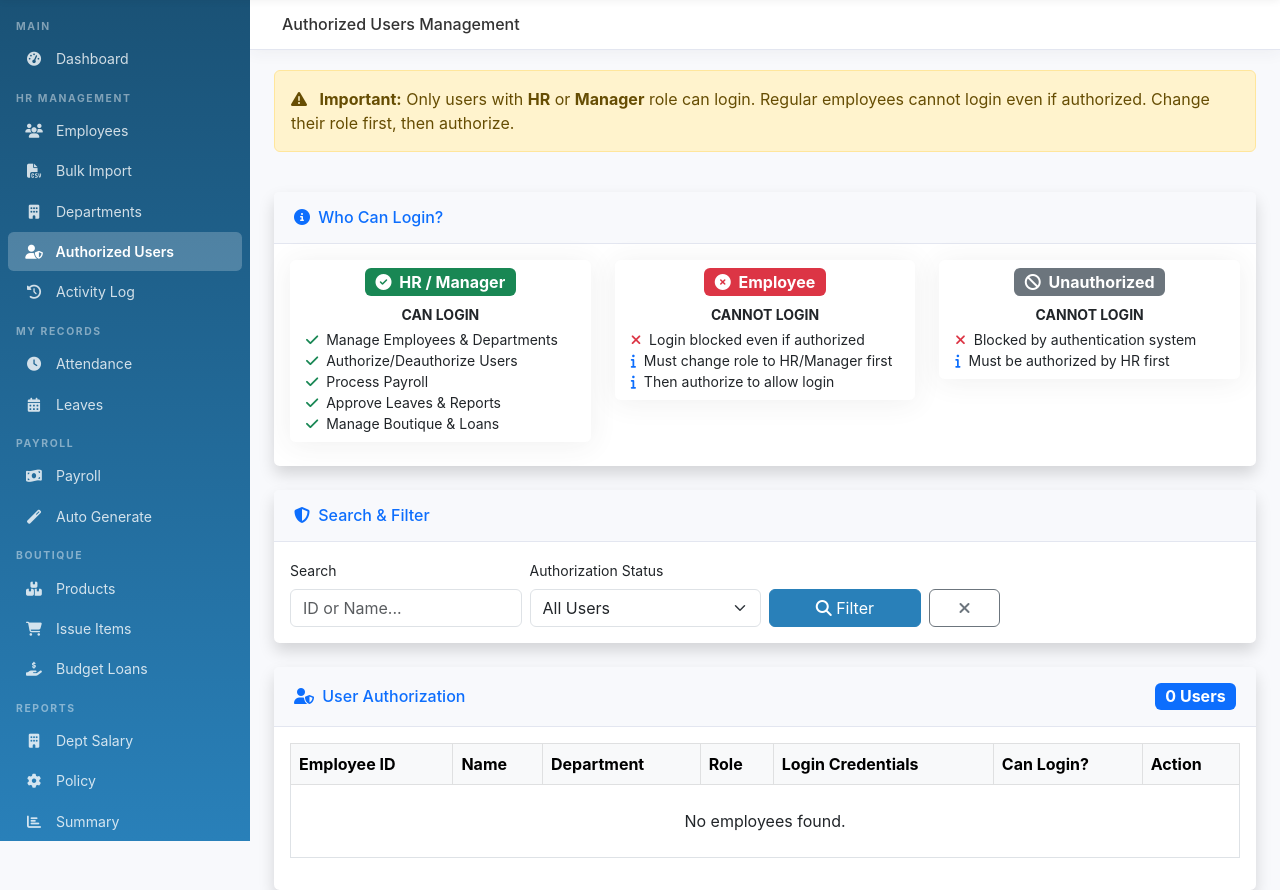
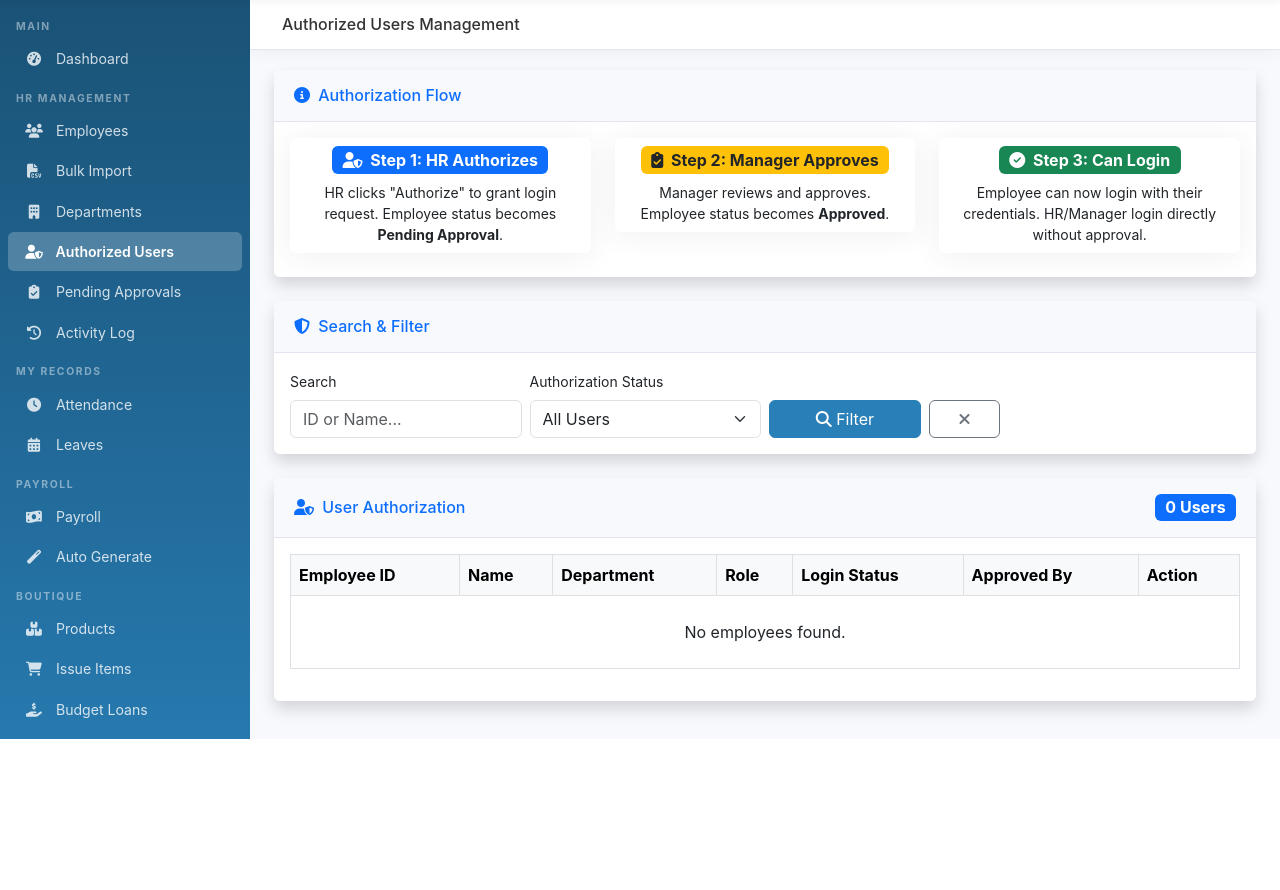
Before and after one commit to banday72/HR-PAYROLL-SYSTEM, a Django app: page /authorized-users/ in a window 1280 px wide. Shown: the part 61-951 px from the top of the page. After the commit the page ends 800 px from the top, so only its background shows below. Run offline with Django 5.2, Linux system fonts and the light colour scheme; the visitor is signed in with stand-in values (Sample User, id 1); data that the repository does not hold is empty.

Commit message:
Add HR authorize + Manager approve flow for employee login

```diff
--- a/employees/admin.py
+++ b/employees/admin.py
@@ -10,8 +10,8 @@ class DepartmentAdmin(admin.ModelAdmin):
 
 @admin.register(Employee)
 class EmployeeAdmin(admin.ModelAdmin):
-    list_display = ['employee_id', 'first_name', 'last_name', 'department', 'designation', 'salary', 'status', 'is_authorized', 'role']
-    list_filter = ['status', 'department', 'gender', 'is_authorized', 'role']
+    list_display = ['employee_id', 'first_name', 'last_name', 'department', 'designation', 'salary', 'status', 'is_authorized', 'approved_by_manager', 'role']
+    list_filter = ['status', 'department', 'gender', 'is_authorized', 'approved_by_manager', 'role']
     search_fields = ['employee_id', 'first_name', 'last_name', 'email']
 
 
--- a/employees/models.py
+++ b/employees/models.py
@@ -37,6 +37,9 @@ class Employee(models.Model):
     profile_picture = models.ImageField(upload_to='profiles/', blank=True, null=True)
     role = models.CharField(max_length=20, choices=ROLE_CHOICES, default='employee')
     is_authorized = models.BooleanField(default=False, help_text='Only authorized users can login')
+    approved_by_manager = models.BooleanField(default=False, help_text='Manager must approve authorization')
+    approved_by = models.ForeignKey(User, on_delete=models.SET_NULL, null=True, blank=True, related_name='approved_employees')
+    approved_at = models.DateTimeField(null=True, blank=True)
     must_change_password = models.BooleanField(default=False, help_text='Force password change on next login')
     created_at = models.DateTimeField(auto_now_add=True)
     updated_at = models.DateTimeField(auto_now=True)
--- a/employees/urls.py
+++ b/employees/urls.py
@@ -16,5 +16,7 @@ urlpatterns = [
     path('change-password/', views.change_password, name='change_password'),
     path('authorized-users/', views.authorized_users, name='authorized_users'),
     path('authorized-users/<int:pk>/toggle/', views.toggle_authorize, name='toggle_authorize'),
+    path('pending-approvals/', views.pending_approvals, name='pending_approvals'),
+    path('pending-approvals/<int:pk>/action/', views.manager_approve, name='manager_approve'),
     path('audit-log/', views.audit_log_list, name='audit_log'),
 ]
--- a/employees/views.py
+++ b/employees/views.py
@@ -294,24 +294,97 @@ def toggle_authorize(request, pk):
     if request.method == 'POST':
         new_password = request.POST.get('new_password', '').strip()
         employee.is_authorized = not employee.is_authorized
+        if not employee.is_authorized:
+            employee.approved_by_manager = False
+            employee.approved_by = None
+            employee.approved_at = None
         employee.save()
         if employee.is_authorized:
             action = 'authorize'
-            if employee.role not in ('hr', 'manager'):
-                messages.warning(request, f'{employee.full_name} is authorized but has role "{employee.role}". Only HR and Manager roles can login. Change their role to HR/Manager to allow login.')
-            else:
+            if employee.role in ('hr', 'manager'):
+                employee.approved_by_manager = True
+                employee.approved_by = request.user
+                from django.utils import timezone
+                employee.approved_at = timezone.now()
+                employee.save()
                 if new_password and employee.user:
                     employee.user.set_password(new_password)
                     employee.user.save()
-                    messages.success(request, f'{employee.full_name} authorized. Username: {employee.employee_id} | Password: {new_password}')
+                    messages.success(request, f'{employee.full_name} (HR/Manager) authorized directly. Username: {employee.employee_id} | Password: {new_password}')
                 else:
-                    messages.success(request, f'{employee.full_name} authorized. Username: {employee.employee_id} | Default password: employee123')
+                    messages.success(request, f'{employee.full_name} (HR/Manager) authorized directly. Username: {employee.employee_id} | Default password: employee123')
+            else:
+                messages.info(request, f'{employee.full_name} authorized by you. Waiting for Manager approval before they can login.')
         else:
             action = 'deauthorize'
             messages.warning(request, f'{employee.full_name} has been deauthorized. They can no longer login.')
         log_audit(user=request.user, action=action, model_name='Employee',
                   object_id=employee.employee_id, description=f'{action.title()}d {employee.full_name}', request=request)
     return redirect('authorized_users')
+
+
+@login_required
+def pending_approvals(request):
+    employee = get_employee(request.user)
+    is_manager = request.user.is_superuser or (employee and employee.role == 'manager')
+    if not is_manager:
+        messages.error(request, 'Only Managers can access this page.')
+        return redirect('dashboard')
+
+    pending = Employee.objects.select_related('department', 'approved_by').filter(
+        is_authorized=True, approved_by_manager=False, status='active', role='employee'
+    )
+    search = request.GET.get('search', '')
+    if search:
+        pending = pending.filter(
+            Q(employee_id__icontains=search) |
+            Q(first_name__icontains=search) |
+            Q(last_name__icontains=search)
+        )
+    paginator = Paginator(pending, 50)
+    page_number = request.GET.get('page')
+    page_obj = paginator.get_page(page_number)
+    return render(request, 'employees/pending_approvals.html', {
+        'pending_employees': page_obj,
+        'page_obj': page_obj,
+        'search': search,
+    })
+
+
+@login_required
+def manager_approve(request, pk):
+    employee_obj = get_employee(request.user)
+    is_manager = request.user.is_superuser or (employee_obj and employee_obj.role == 'manager')
+    if not is_manager:
+        messages.error(request, 'Only Managers can approve authorizations.')
+        return redirect('dashboard')
+
+    emp = get_object_or_404(Employee, pk=pk)
+    if request.method == 'POST':
+        action = request.POST.get('action', '')
+        if action == 'approve':
+            emp.approved_by_manager = True
+            emp.approved_by = request.user
+            from django.utils import timezone
+            emp.approved_at = timezone.now()
+            emp.save()
+            new_password = request.POST.get('new_password', '').strip()
+            if new_password and emp.user:
+                emp.user.set_password(new_password)
+                emp.user.save()
+                messages.success(request, f'{emp.full_name} approved. They can now login. Username: {emp.employee_id} | Password: {new_password}')
+            else:
+                messages.success(request, f'{emp.full_name} approved. They can now login. Username: {emp.employee_id} | Default password: employee123')
+            log_audit(user=request.user, action='authorize', model_name='Employee',
+                      object_id=emp.employee_id, description=f'Manager approved {emp.full_name}', request=request)
+        elif action == 'reject':
+            emp.is_authorized = False
+            emp.approved_by_manager = False
+            emp.save()
+            messages.warning(request, f'{emp.full_name} authorization rejected.')
+            log_audit(user=request.user, action='deauthorize', model_name='Employee',
+                      object_id=emp.employee_id, description=f'Manager rejected {emp.full_name}', request=request)
+    return redirect('pending_approvals')
 
 
 @login_required
--- a/hr_payroll/backends.py
+++ b/hr_payroll/backends.py
@@ -14,7 +14,11 @@ class AuthorizedUserBackend(ModelBackend):
                 return user
             try:
                 employee = user.employee
-                if employee.is_authorized and employee.status == 'active' and employee.role in ('hr', 'manager'):
+                if not employee.is_authorized or employee.status != 'active':
+                    return None
+                if employee.role in ('hr', 'manager'):
+                    return user
+                if employee.role == 'employee' and employee.approved_by_manager:
                     return user
             except Exception:
                 pass
--- a/templates/base.html
+++ b/templates/base.html
@@ -66,7 +66,7 @@
         </div>
         <div class="header-right">
             {% if user.is_authenticated %}
-            {% if is_hr %}<span class="badge bg-success me-1">HR</span>{% else %}<span class="badge bg-secondary me-1">Employee</span>{% endif %}
+            {% if is_hr %}<span class="badge bg-success me-1">{% if user.employee.role == 'manager' %}Manager{% else %}HR{% endif %}</span>{% else %}<span class="badge bg-secondary me-1">Employee</span>{% endif %}
             <span class="user-badge"><i class="fas fa-user-circle me-1"></i> {{ user.username }}</span>
             <a href="{% url 'change_password' %}" class="btn btn-sm" style="background:#2980b9;color:white;padding:0.35rem 0.9rem;border-radius:20px;font-size:0.82rem;text-decoration:none;font-weight:500;">
                 <i class="fas fa-key me-1"></i> Change Password
@@ -99,6 +99,9 @@
             </a>
             <a class="nav-link {% if request.resolver_match.url_name == 'authorized_users' %}active{% endif %}" href="{% url 'authorized_users' %}">
                 <i class="fas fa-user-shield"></i> Authorized Users
+            </a>
+            <a class="nav-link {% if request.resolver_match.url_name == 'pending_approvals' %}active{% endif %}" href="{% url 'pending_approvals' %}">
+                <i class="fas fa-clipboard-check"></i> Pending Approvals
             </a>
             <a class="nav-link {% if request.resolver_match.url_name == 'audit_log' %}active{% endif %}" href="{% url 'audit_log' %}">
                 <i class="fas fa-history"></i> Activity Log
--- a/templates/employees/authorized_users.html
+++ b/templates/employees/authorized_users.html
@@ -5,59 +5,33 @@
 {% block content %}
 <div class="row mb-4">
     <div class="col-md-12">
-        <div class="alert alert-warning">
-            <i class="fas fa-exclamation-triangle me-2"></i>
-            <strong>Important:</strong> Only users with <strong>HR</strong> or <strong>Manager</strong> role can login.
-            Regular employees cannot login even if authorized. Change their role first, then authorize.
-        </div>
-    </div>
-</div>
-
-<div class="row mb-4">
-    <div class="col-md-12">
         <div class="card shadow">
             <div class="card-header py-3">
-                <h6 class="m-0 font-weight-bold text-primary"><i class="fas fa-info-circle me-1"></i> Who Can Login?</h6>
+                <h6 class="m-0 font-weight-bold text-primary"><i class="fas fa-info-circle me-1"></i> Authorization Flow</h6>
             </div>
             <div class="card-body">
                 <div class="row">
                     <div class="col-md-4">
-                        <div class="card border-success mb-2">
+                        <div class="card border-primary mb-2">
                             <div class="card-body text-center py-2">
-                                <span class="badge bg-success fs-6 mb-2"><i class="fas fa-check-circle me-1"></i> HR / Manager</span>
-                                <p class="small mb-1"><strong>CAN LOGIN</strong></p>
-                                <ul class="list-unstyled mb-0 small text-start">
-                                    <li><i class="fas fa-check text-success me-1"></i> Manage Employees & Departments</li>
-                                    <li><i class="fas fa-check text-success me-1"></i> Authorize/Deauthorize Users</li>
-                                    <li><i class="fas fa-check text-success me-1"></i> Process Payroll</li>
-                                    <li><i class="fas fa-check text-success me-1"></i> Approve Leaves & Reports</li>
-                                    <li><i class="fas fa-check text-success me-1"></i> Manage Boutique & Loans</li>
-                                </ul>
+                                <span class="badge bg-primary fs-6 mb-2"><i class="fas fa-user-shield me-1"></i> Step 1: HR Authorizes</span>
+                                <p class="small mb-0">HR clicks "Authorize" to grant login request. Employee status becomes <strong>Pending Approval</strong>.</p>
                             </div>
                         </div>
                     </div>
                     <div class="col-md-4">
-                        <div class="card border-danger mb-2">
+                        <div class="card border-warning mb-2">
                             <div class="card-body text-center py-2">
-                                <span class="badge bg-danger fs-6 mb-2"><i class="fas fa-times-circle me-1"></i> Employee</span>
-                                <p class="small mb-1"><strong>CANNOT LOGIN</strong></p>
-                                <ul class="list-unstyled mb-0 small text-start">
-                                    <li><i class="fas fa-times text-danger me-1"></i> Login blocked even if authorized</li>
-                                    <li><i class="fas fa-info text-primary me-1"></i> Must change role to HR/Manager first</li>
-                                    <li><i class="fas fa-info text-primary me-1"></i> Then authorize to allow login</li>
-                                </ul>
+                                <span class="badge bg-warning text-dark fs-6 mb-2"><i class="fas fa-clipboard-check me-1"></i> Step 2: Manager Approves</span>
+                                <p class="small mb-0">Manager reviews and approves. Employee status becomes <strong>Approved</strong>.</p>
                             </div>
                         </div>
                     </div>
                     <div class="col-md-4">
-                        <div class="card border-secondary mb-2">
+                        <div class="card border-success mb-2">
                             <div class="card-body text-center py-2">
-                                <span class="badge bg-secondary fs-6 mb-2"><i class="fas fa-ban me-1"></i> Unauthorized</span>
-                                <p class="small mb-1"><strong>CANNOT LOGIN</strong></p>
-                                <ul class="list-unstyled mb-0 small text-start">
-                                    <li><i class="fas fa-times text-danger me-1"></i> Blocked by authentication system</li>
-                                    <li><i class="fas fa-info text-primary me-1"></i> Must be authorized by HR first</li>
-                                </ul>
+                                <span class="badge bg-success fs-6 mb-2"><i class="fas fa-check-circle me-1"></i> Step 3: Can Login</span>
+                                <p class="small mb-0">Employee can now login with their credentials. HR/Manager login directly without approval.</p>
                             </div>
                         </div>
                     </div>
@@ -109,8 +83,8 @@
                         <th>Name</th>
                         <th>Department</th>
                         <th>Role</th>
-                        <th>Login Credentials</th>
-                        <th>Can Login?</th>
+                        <th>Login Status</th>
+                        <th>Approved By</th>
                         <th>Action</th>
                     </tr>
                 </thead>
@@ -130,21 +104,23 @@
                             {% endif %}
                         </td>
                         <td>
-                            {% if emp.role in 'hr,manager' %}
-                            <code>{{ emp.employee_id }}</code>
-                            <br>
-                            <small class="text-muted">Pass: employee123</small>
+                            {% if emp.is_authorized and emp.approved_by_manager %}
+                            <span class="badge bg-success"><i class="fas fa-check me-1"></i>Approved - Can Login</span>
+                            {% elif emp.is_authorized and not emp.approved_by_manager and emp.role in 'hr,manager' %}
+                            <span class="badge bg-success"><i class="fas fa-check me-1"></i>Active (HR/Manager)</span>
+                            {% elif emp.is_authorized and not emp.approved_by_manager %}
+                            <span class="badge bg-warning text-dark"><i class="fas fa-clock me-1"></i>Pending Manager Approval</span>
                             {% else %}
-                            <small class="text-muted">-</small>
+                            <span class="badge bg-danger"><i class="fas fa-times me-1"></i>Not Authorized</span>
                             {% endif %}
                         </td>
                         <td>
-                            {% if emp.is_authorized and emp.role in 'hr,manager' %}
-                            <span class="badge bg-success"><i class="fas fa-check me-1"></i>Yes</span>
-                            {% elif emp.is_authorized and emp.role not in 'hr,manager' %}
-                            <span class="badge bg-warning text-dark"><i class="fas fa-exclamation me-1"></i>Wrong Role</span>
+                            {% if emp.approved_by %}
+                            <small>{{ emp.approved_by.username }}</small>
+                            {% elif emp.is_authorized and emp.role in 'hr,manager' %}
+                            <small class="text-muted">Direct (HR/Manager)</small>
                             {% else %}
-                            <span class="badge bg-danger"><i class="fas fa-times me-1"></i>No</span>
+                            <small class="text-muted">-</small>
                             {% endif %}
                         </td>
                         <td>
@@ -156,18 +132,14 @@
                                 </button>
                             </form>
                             {% else %}
-                            {% if emp.role in 'hr,manager' %}
                             <button type="button" class="btn btn-sm btn-outline-success" data-bs-toggle="modal" data-bs-target="#authModal{{ emp.pk }}" title="Grant Access">
                                 <i class="fas fa-check me-1"></i> Authorize
                             </button>
-                            {% else %}
-                            <span class="text-muted small">Change role to HR/Manager first</span>
-                            {% endif %}
                             {% endif %}
                         </td>
                     </tr>
 
-                    {% if not emp.is_authorized and emp.role in 'hr,manager' %}
+                    {% if not emp.is_authorized %}
                     <div class="modal fade" id="authModal{{ emp.pk }}" tabindex="-1">
                         <div class="modal-dialog">
                             <div class="modal-content">
@@ -178,10 +150,21 @@
                                 <form method="post" action="{% url 'toggle_authorize' emp.pk %}">
                                     {% csrf_token %}
                                     <div class="modal-body">
+                                        {% if emp.role in 'hr,manager' %}
                                         <div class="alert alert-success">
-                                            <strong>Login Credentials for {{ emp.full_name }}:</strong><br>
+                                            <strong>HR/Manager Direct Authorization</strong><br>
+                                            HR and Manager roles can login directly without manager approval.
+                                        </div>
+                                        {% else %}
+                                        <div class="alert alert-info">
+                                            <strong>Employee Authorization Request</strong><br>
+                                            After you authorize, a <strong>Manager must approve</strong> before this employee can login.
+                                        </div>
+                                        {% endif %}
+                                        <div class="alert alert-light">
+                                            <strong>Login Credentials:</strong><br>
                                             <strong>Username:</strong> <code>{{ emp.employee_id }}</code><br>
-                                            <strong>Password:</strong> Leave blank for default (<code>employee123</code>) or set a new one below.
+                                            <strong>Password:</strong> Leave blank for default (<code>employee123</code>) or set below.
                                         </div>
                                         <div class="mb-3">
                                             <label class="form-label fw-bold">Set Custom Password (optional)</label>
@@ -195,7 +178,7 @@
                                     <div class="modal-footer">
                                         <button type="button" class="btn btn-secondary" data-bs-dismiss="modal">Cancel</button>
                                         <button type="submit" class="btn btn-success">
-                                            <i class="fas fa-check me-1"></i> Authorize & Save
+                                            <i class="fas fa-check me-1"></i> Authorize
                                         </button>
                                     </div>
                                 </form>
```
Also changed, not shown: templates/employees/pending_approvals.html (added, +141 -0 lines), employees/migrations/0006_employee_approved_at_employee_approved_by_and_more.py (added).
